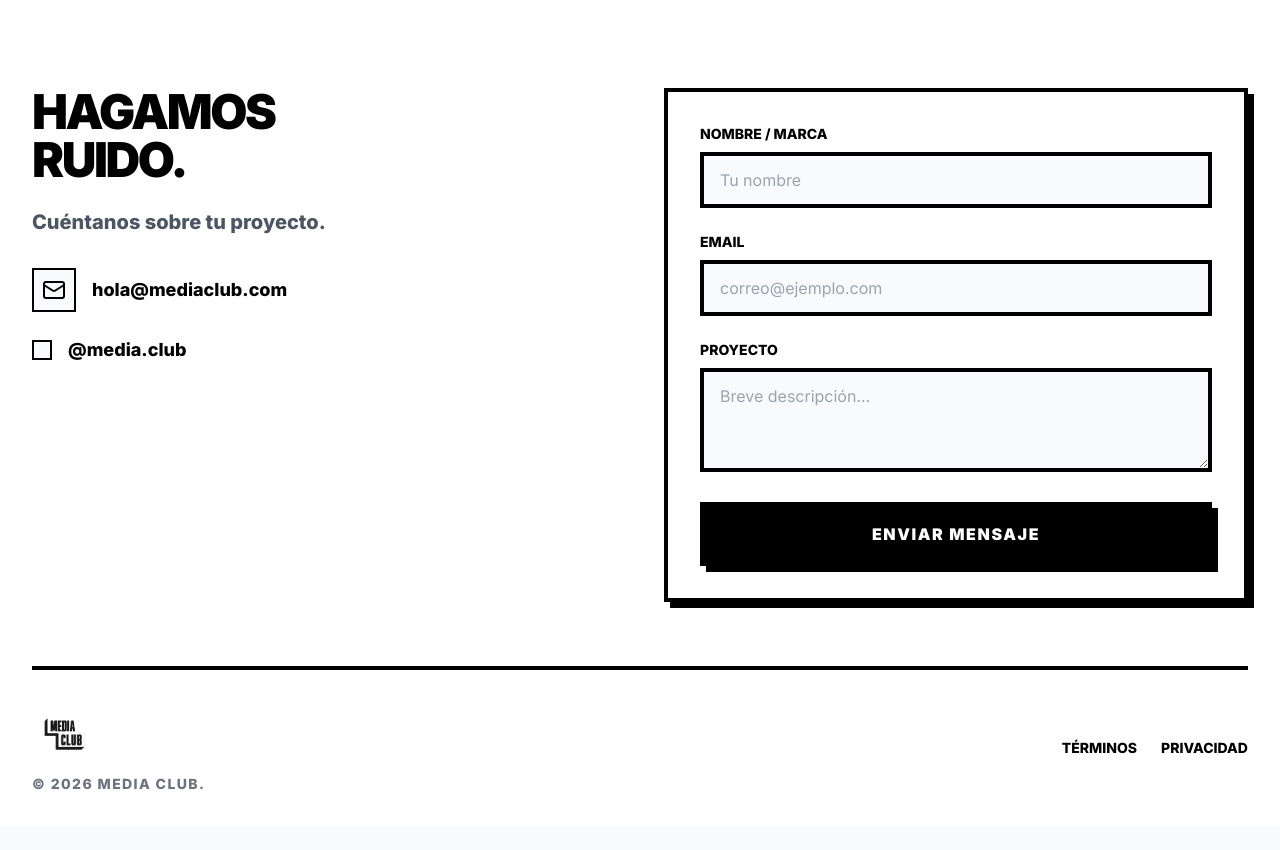
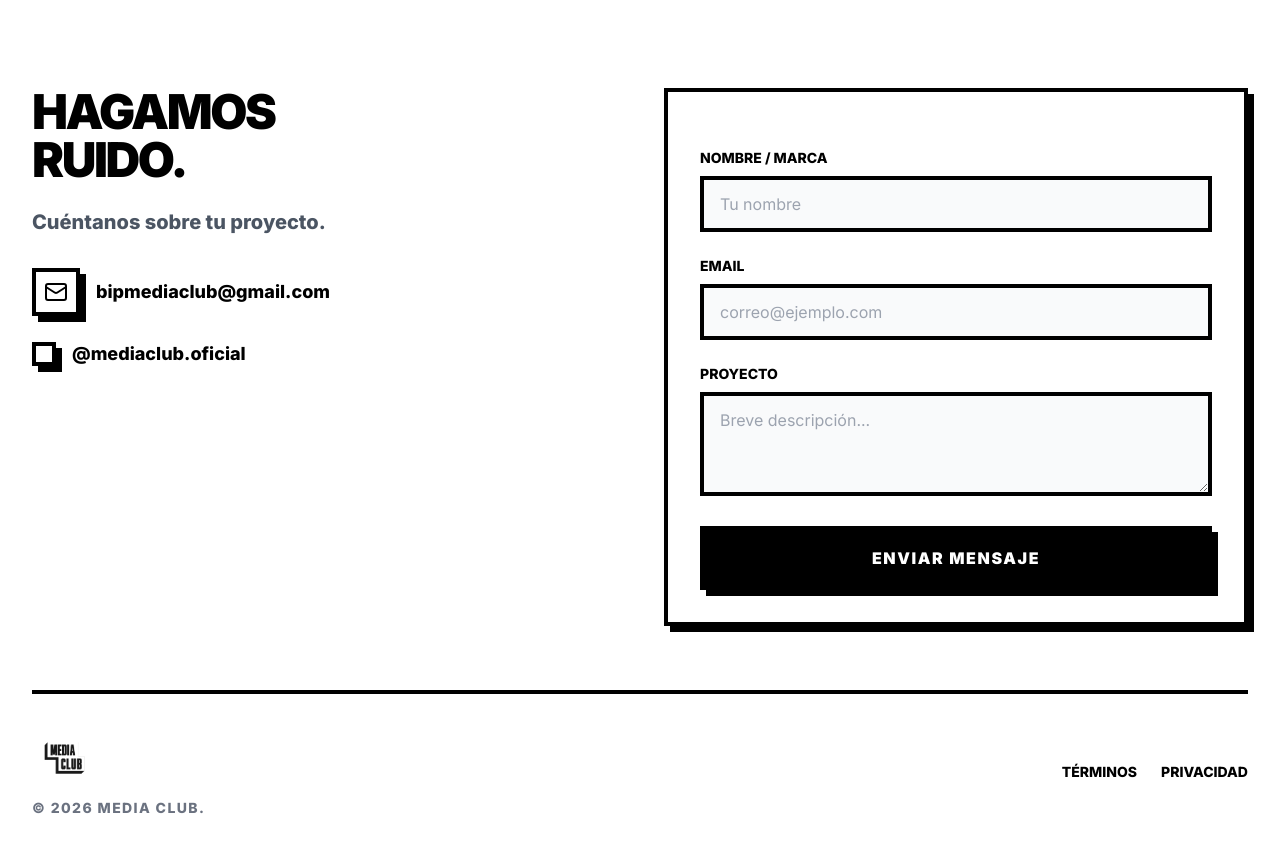
Before and after one commit to bipmediaclub-design/media-portafolio, a plain HTML site: page index.html in a window 1280 px wide. Shown: the part 3280-4130 px from the top of the page. Before the commit the page ends 4106 px from the top, so only its background shows below. Drawn offline with nearby package versions, Linux system fonts and the light colour scheme.

```diff
--- a/index.html
+++ b/index.html
@@ -245,30 +245,36 @@
                     <p class="text-xl font-bold text-gray-600 mb-8">Cuéntanos sobre tu proyecto.</p>
 
                     <div class="space-y-6">
-                        <div class="flex items-center gap-4 text-black font-bold text-lg hover:text-brand-accent transition-colors">
-                            <div class="border-2 border-black p-2 bg-gray-50"><i data-lucide="mail" class="w-6 h-6"></i></div>
-                            <a href="mailto:hola@mediaclub.com">hola@mediaclub.com</a>
-                        </div>
-                        <div class="flex items-center gap-4 text-black font-bold text-lg hover:text-brand-accent transition-colors">
-                            <div class="border-2 border-black p-2 bg-gray-50"><i data-lucide="instagram" class="w-6 h-6"></i></div>
-                            <a href="#">@media.club</a>
-                        </div>
+                        <a href="mailto:bipmediaclub@gmail.com" class="group flex items-center gap-4 text-black font-bold text-lg hover:text-brand-accent transition-colors">
+                            <div class="border-4 border-black p-2 bg-white shadow-brutal group-hover:shadow-brutal-hover group-hover:translate-x-[4px] group-hover:translate-y-[4px] transition-all">
+                                <i data-lucide="mail" class="w-6 h-6"></i>
+                            </div>
+                            <span>bipmediaclub@gmail.com</span>
+                        </a>
+                        <a href="https://instagram.com/mediaclub.oficial" target="_blank" class="group flex items-center gap-4 text-black font-bold text-lg hover:text-brand-accent transition-colors">
+                            <div class="border-4 border-black p-2 bg-white shadow-brutal group-hover:shadow-brutal-hover group-hover:translate-x-[4px] group-hover:translate-y-[4px] transition-all">
+                                <i data-lucide="instagram" class="w-6 h-6"></i>
+                            </div>
+                            <span>@mediaclub.oficial</span>
+                        </a>
                     </div>
                 </div>
 
                 <div class="bg-white p-8 border-4 border-black shadow-brutal">
-                    <form onsubmit="event.preventDefault(); alert('¡Mensaje enviado!');" class="space-y-6">
+                    <!-- Formulario Activado para Netlify -->
+                    <form name="contacto" method="POST" data-netlify="true" class="space-y-6">
+                        <input type="hidden" name="form-name" value="contacto" />
                         <div>
                             <label class="block font-bold uppercase text-sm mb-2">Nombre / Marca</label>
-                            <input type="text" class="w-full bg-gray-50 border-4 border-black px-4 py-3 font-medium focus:outline-none focus:bg-white transition-colors" placeholder="Tu nombre">
+                            <input type="text" name="nombre" required class="w-full bg-gray-50 border-4 border-black px-4 py-3 font-medium focus:outline-none focus:bg-white transition-colors" placeholder="Tu nombre">
                         </div>
                         <div>
                             <label class="block font-bold uppercase text-sm mb-2">Email</label>
-                            <input type="email" class="w-full bg-gray-50 border-4 border-black px-4 py-3 font-medium focus:outline-none focus:bg-white transition-colors" placeholder="correo@ejemplo.com">
+                            <input type="email" name="email" required class="w-full bg-gray-50 border-4 border-black px-4 py-3 font-medium focus:outline-none focus:bg-white transition-colors" placeholder="correo@ejemplo.com">
                         </div>
                         <div>
                             <label class="block font-bold uppercase text-sm mb-2">Proyecto</label>
-                            <textarea rows="3" class="w-full bg-gray-50 border-4 border-black px-4 py-3 font-medium focus:outline-none focus:bg-white transition-colors" placeholder="Breve descripción..."></textarea>
+                            <textarea name="mensaje" rows="3" required class="w-full bg-gray-50 border-4 border-black px-4 py-3 font-medium focus:outline-none focus:bg-white transition-colors" placeholder="Breve descripción..."></textarea>
                         </div>
                         <button type="submit" class="w-full bg-black text-white font-black uppercase tracking-widest py-4 border-4 border-black hover:bg-brand-accent hover:text-white transition-colors shadow-brutal brutal-card">
                             Enviar Mensaje
```
